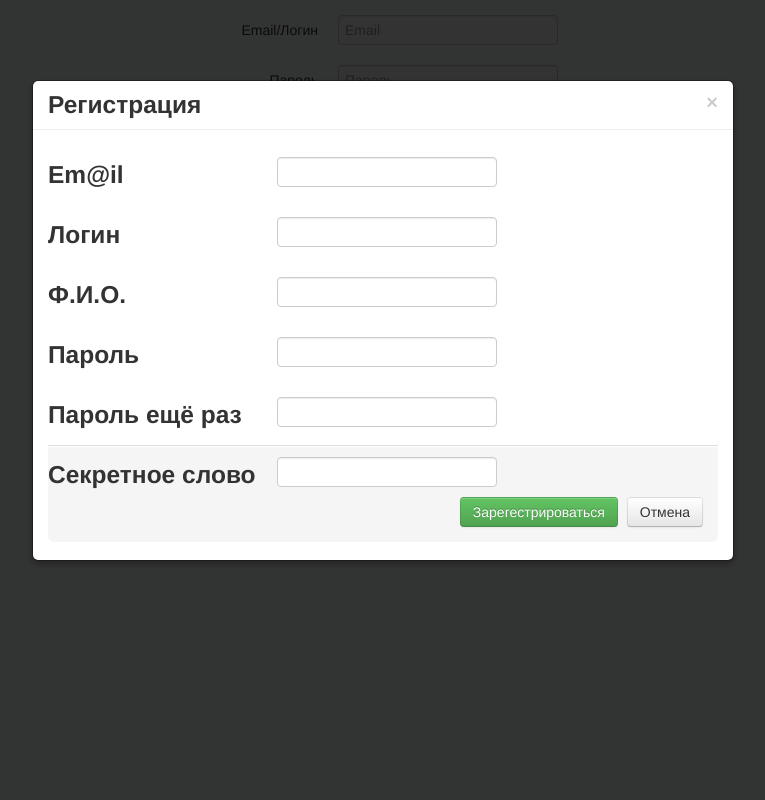
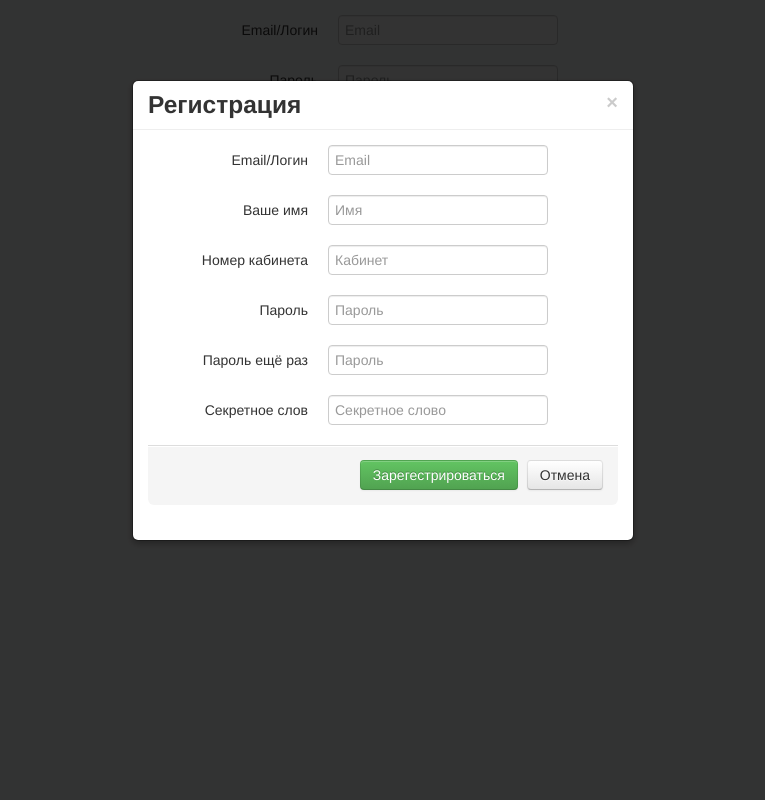
Before and after one commit to zdvitas/sch1021, a Django app: template templates/journal/auth.html in a window 1280 px wide, after a click on "Регистрация". Shown: the whole page, without its empty margins (257-1022 px from the left). Run offline with Django 3.2, Linux system fonts and the light colour scheme; the template is opened without the code that fills it, so the values that code supplies are empty; parts of the project's set-up code (start-up, migrations or seed data) failed here and were passed over; some libraries are stand-ins or nearby versions.

Commit message:
Перенос

```diff
--- a/journal/forms.py
+++ b/journal/forms.py
@@ -8,4 +8,4 @@ class add_task_form(forms.Form):
 
 class form_login(forms.Form):
     login = forms.CharField(max_length=200)
-    password = forms.CharField(max_length=200)
+    password = forms.PasswordInput()
--- a/journal/urls.py
+++ b/journal/urls.py
@@ -6,7 +6,7 @@ urlpatterns = patterns('',
     url(r'^tasks/$', views.TaskList.as_view(), name='list'),
     url(r'^$', views.main, name='list'),
     url(r'^logout/$', views.logout, name='logout'),
-    url(r'^login/$', views.login, name='login'),
+    url(r'^login/$', views.login, name = "login"),
     url(r'^add_task/$', views.add_task, name='add_task'),
 
 )
--- a/static/css/main.css
+++ b/static/css/main.css
@@ -33,7 +33,7 @@ body{
 
 .modal
 {
-	width: 700px;
+width: 500px;
 left: 0;
 right: 0;
 margin: 0 auto;
@@ -42,6 +42,11 @@ margin: 0 auto;
 textarea{
 	width: 100%;
 
+}
+
+.control-label
+{
+    text-align: center; !important
 }
 
 
@@ -60,112 +65,14 @@ textarea{
 
 
 }
-.quest {
-	margin-top: 10px;
-	margin-left: 5px;
-	margin-bottom: 10px;
-	margin-right: 20px;
-	border-radius: 10px;
-	border: solid 2px #C4C4C4;
-}
 
-.ask_div
-{
-	margin-top: 2px;
-	float: right;
-  /*	margin-left: 0px !important ; */
-	/*border-bottom: solid 1px #ddd ;*/
-}
+
 .nav-tabs {
 	margin: 0px;
 
-
-}
-.btn-ask {
-
-	margin-top: 5px;
-	margin-left: 20px;
-	position: absolute;
-	top: 0;
-	right: 0;
-}
-
-.logout
-{
-	margin-top: 15px;
-	float: right;
-}
-.counter-main
-{
-	margin-left: 10px;
-	margin-top: 15px;
-	margin-bottom: 5px;
-	height: 35px;
-	width: 80px;
-
-	border: solid 1px black;
-	border-radius: 5px;
-}
-.counter-thumbs
-{
-	height: 35px;
-	width: 20px;
-	margin: 0px;
-	float : right;
-
-
-	border-left: solid 1px black;
-}
-.count{
-	margin-top: 7px;
-	font-size: 20px;
-	width: 59px;
-	display:  block;
-	text-align: center;
-	float: left;
-
-
-
-
-}
-.icon-thumbs-down
-{
-	position: relative;
-	bottom: 5px;
 
 }
 
 a{
 	text-decoration: underline;
 }
-.foot_buttons
-{
-	font-size: 20px;
-	text-align: center;
-
-	margin-bottom: 20px;
-}
-
-.answer
-{
-	margin-left: 80px;
-	margin-top: 10px;
-	 background-color: #F3F2F5;
-	margin-bottom: 10px;
-	margin-right: 20px;
-	border-radius: 10px;
-	border: solid 2px #C4C4C4;
-	padding: 20px;
-
-}
-
-.quest h5
-{
-    margin-left: 10px;
-}
-
-
-.quest p
-{
-    margin-left: 20px;
-}
--- a/static/js/scripts.js
+++ b/static/js/scripts.js
@@ -13,104 +13,39 @@
         });
     })
 
-    function clear_quest_form() {
 
-    }
-
-    $('#myModal').on('show', function () {
-         clear_quest_form()
-})
-
-    $('#modalAuth').on('show', function () {
-         reset_login_form()
-})
-
-    function reset_login_form() {
-        document.getElementById('id_email_div').style.display='none'
-        document.getElementById('password_err').style.display='none'
-        document.getElementById('user_err').style.display='none'
-        document.getElementById('id_register').style.display = 'inline'
-        document.getElementById('id_login').style.display = 'inline'
-        document.getElementById('btn_register').style.display='none'
-        document.getElementById("auth_err").style.display='none'
-    }
-
-    function set_login(username) {
-        document.getElementById('id_username_head').innerText = username
-        document.getElementById('id_username_head').style.display ='block'
-        document.getElementById('btn_logout').style.display ='block'
-        document.getElementById('btn_login').style.display ='none'
-        document.getElementById('#ask').style.display ='block'
-
-    }
+    $(document).ready(function(){
+        $('#btn_login').click(function(e){
+            e.preventDefault()
+            document.getElementById("auth_err").style.display='none';
+            $.post('/login/', {'Email': $('#Email').val(), 'Password' : $('#Password').val()  }, function(data){
+                         data = $.parseJSON(data)
+                         if(data["status"]=="FAIL"){
+                            document.getElementById("auth_err").style.display='inline';
+                         } else
+                         {
+                             location.reload()
 
 
-
-    $('#id_register').click(function(e){
-            e.preventDefault()
-            document.getElementById("auth_err").style.display='none'
-            document.getElementById('id_email_div').style.display='inline'
-            document.getElementById('id_login').style.display = 'none'
-            document.getElementById('id_register').style.display = 'none'
-            document.getElementById('btn_register').style.display='inline'
-
-
-        });
-
-        $(document).ready(function(){
-        $('#id_login').click(function(e){
-            e.preventDefault()
-
-            $.post('/ajax/login/', {'login': $('#id_username').val(), 'password' : $('#id_password').val()}, function(data){
-                    data = $.parseJSON(data);
-
-                    if(data['status'] == 'ok') {
-                        $('#modalAuth').modal('hide')
-                        document.getElementById('id_message_text').innerText = "Авторизация успешна!"
-                        ///set_login(data['username'])
-                        $('#modalMessage').modal('show')
-                        setTimeout('location.reload()', 1000)
-
-                        location.reload()
-                    }
-                    if(data['status'] == 'bad') {
-
-                        if( data['login_err'] == 'not') {
-                            document.getElementById('user_err').style.display = 'inline'
-                        }
-                        if( data['pass_err'] == 'not') {
-                            document.getElementById('password_err').style.display = 'inline'
-                        }
-                    }
-                    if(data['status'] == 'fail') {
-
-                       document.getElementById('auth_err').style.display = 'inline'
-
-                    }
-
-
+                         }
                 });
 
         });
     })
 
 
-   $('.quest_up').click(function(e){
-            e.preventDefault()
-       alert($(this).attr("id"))
-
-        });
 
 
-    $('#id_register').click(function(e){
-            e.preventDefault()
-            document.getElementById('id_email_div').style.display='inline'
-            document.getElementById('id_login').style.display = 'none'
-            document.getElementById('id_register').style.display = 'none'
-            document.getElementById('btn_register').style.display='inline'
 
 
-        });
+
+
+
+
+
+
+
+
 
         $(document).ready(function(){
         $('#btn_register').click(function(e){
@@ -145,16 +80,3 @@
 
         });
     })
-
-        $(document).ready(function(){
-        $('#btn_logout').click(function(e){
-            e.preventDefault()
-
-            $.post('/ajax/logout/', {'login': $('#id_username').val(), 'password' : $('#id_password').val() ,
-            'email' :$('#id_email').val()},function() {
-                location.reload()
-            });
-
-
-        });
-    })
--- a/templates/journal/auth.html
+++ b/templates/journal/auth.html
@@ -1,23 +1,26 @@
 {% extends 'journal/main.html' %}
 {% block tasks %}
 <div class="auth_form" >
-    <form action="/login/" class="form-horizontal" method="post">{% csrf_token %}
+    <form action="." class="form-horizontal" method="post">{% csrf_token %}
+          <div id="auth_err" style="display: none; color: red"> Ошибка авторизации </div>
         <div class="control-group">
-        <label class="control-label" for="inputEmail">Email/Логин</label>
+        <label class="control-label" for="Email">Email/Логин</label>
         <div class="controls">
-        <input type="text" id="Email" placeholder="Email">
+{#            {{ form.login }}#}
+        <input type="text" id="Email" name="Email" placeholder="Email">
         </div>
         </div>
         <div class="control-group">
         <label class="control-label" for="inputPassword">Пароль</label>
         <div class="controls">
-        <input type="password" id="Password" placeholder="Пароль">
+{#            {{ form.password }}#}
+        <input type="password" id="Password" name="Password" placeholder="Пароль">
         </div>
         </div>
         <div class="control-group">
         <div class="controls">
 
-        <button  class="btn" id="btn_login" type="submit">Войти</button>
+        <a href="#" class="btn" id="btn_login" name="btn_login" >Войти</a>
         <button  class = "btn btn-success" id="#ask"  type="button" data-toggle="modal" data-target="#modalAuth">Регистрация </button>
         </div>
 
@@ -35,57 +38,52 @@
     <h3 id="myModalLabel">Регистрация</h3>
   </div>
   <div class="modal-body">
-  	<form action="." method="post"> {% csrf_token %}
-         <div id="auth_err" style="display: none; color: red"> Ошибка авторизации </div>
+  	<form action="." class="form-horizontal" method="post"> {% csrf_token %}
+
         <div id="email_err" style="display: none; color: red"> Поле обязательно для заполнения </div>
- 		<div class = "row-fluid" id="id_email_div" >
-            <div class = "span4"> <h3> Em@il </h3> </div>
-    		<div class = "span7 form_text" >
-            <input id="id_email" type="email" name="email">
-            </div>
 
-    	</div>
-
-        <div id="user_err" style="display: none; color: red"> Поле обязательно для заполнения </div>
- 		<div class = "row-fluid">
-            <div class = "span4"> <h3> Логин </h3> </div>
-    		<div class = "span7 form_text" >
-            <input id="id_username" type="text" name="username_input">
+    <div class="control-group">
+        <label class="control-label" for="Email">Email/Логин</label>
+        <div class="controls">
+            <input type="text" id="Email_reg" name="Email_reg" placeholder="Email">
         </div>
      </div>
 
-         <div id="fio_err" style="display: none; color: red"> Поле обязательно для заполнения </div>
- 		<div class = "row-fluid">
-            <div class = "span4"> <h3> Ф.И.О.</h3> </div>
-    		<div class = "span7 form_text" >
-            <input id="id_fio" type="text" name="fio_input">
+    <div class="control-group">
+        <label class="control-label" for="Name">Ваше имя</label>
+        <div class="controls">
+            <input type="text" id="Name_reg" name="Name_reg" placeholder="Имя">
+        </div>
      </div>
 
+     <div class="control-group">
+        <label class="control-label" for="Cabinet">Номер кабинета</label>
+        <div class="controls">
+            <input type="text" id="Cabinet" name="Cabinet" placeholder="Кабинет">
         </div>
-        <div id="password_err" style="display: none; color: red"> Поле обязательно для заполнения </div>
-  		<div class = "row-fluid">
-            <div class = "span4"> <h3> Пароль </h3> </div>
-    		<div class = "span7 form_text" >
-            <input id="id_password" type="password" name="password">
      </div>
 
+     <div class="control-group">
+        <label class="control-label" for="Cabinet">Пароль</label>
+        <div class="controls">
+            <input type="password" id="pass_reg" name="pass_reg" placeholder="Пароль">
+        </div>
      </div>
 
-         <div id="password_err" style="display: none; color: red"> Поле обязательно для заполнения </div>
-  		<div class = "row-fluid">
-            <div class = "span4"> <h3> Пароль ещё раз </h3> </div>
-    		<div class = "span7 form_text" >
-            <input id="id_password2" type="password" name="password">
+     <div class="control-group">
+        <label class="control-label" for="Cabinet">Пароль ещё раз</label>
+        <div class="controls">
+            <input type="password" id="pass2_reg" name="pass2_reg" placeholder="Пароль">
+        </div>
      </div>
 
+     <div class="control-group">
+        <label class="control-label" for="Cabinet">Секретное слов</label>
+        <div class="controls">
+            <input type="text" id="secret" name="secret" placeholder="Секретное слово">
+        </div>
      </div>
 
-        <div id="fio_err" style="display: none; color: red"> Поле обязательно для заполнения </div>
- 		<div class = "row-fluid">
-            <div class = "span4"> <h3> Секретное слово</h3> </div>
-    		<div class = "span7 form_text" >
-            <input id="id_secret" type="text" name="secret_input">
-        </div>
 
   <div class="modal-footer">
     <button class="btn btn-success" id="id_register" >Зарегестрироваться</button>
--- a/templates/journal/main.html
+++ b/templates/journal/main.html
@@ -9,7 +9,7 @@
 
  <link href="{{STATIC_URL}}css/main.css" rel="stylesheet">
 {#     <script src="http://ajax.googleapis.com/ajax/libs/jquery/1.9.1/jquery.min.js"></script>#}
-{#     <script type="text/javascript" src="{{STATIC_URL}}bootstrap/js/bootstrap.js"></script>#}
+     <script type="text/javascript" src="{{STATIC_URL}}js/settings.js"></script>
  <script type="text/javascript" src="{{STATIC_URL}}bootstrap/js/bootstrap.min.js"></script>
 
     <title></title>
```
Also changed, not shown: journal/models.py (+5 -3 lines), journal/views.py (+34 -18 lines), templates/journal/task_list.html (+21 -7 lines), db.sqlite3, 3 other files. Lines whose indentation alone changed are shown as unchanged.
